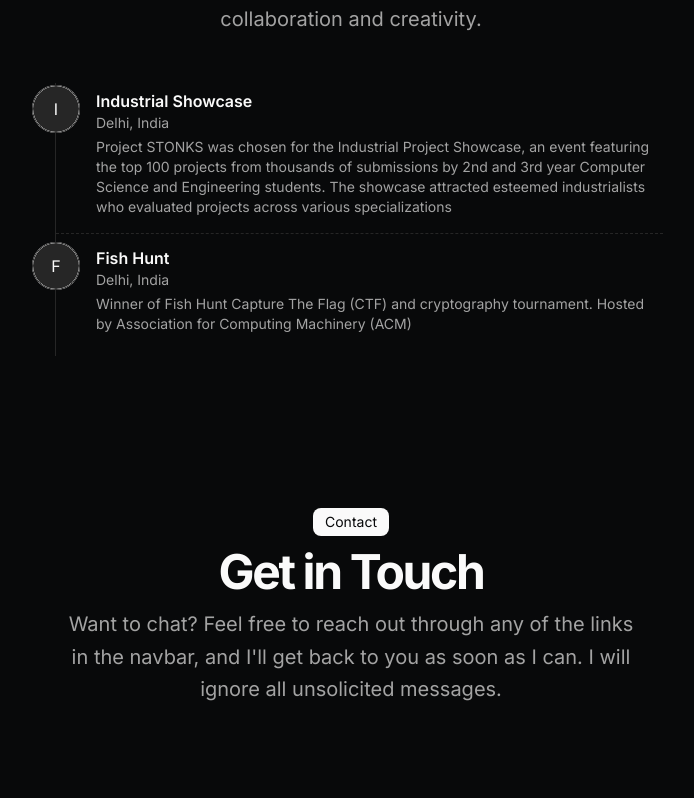
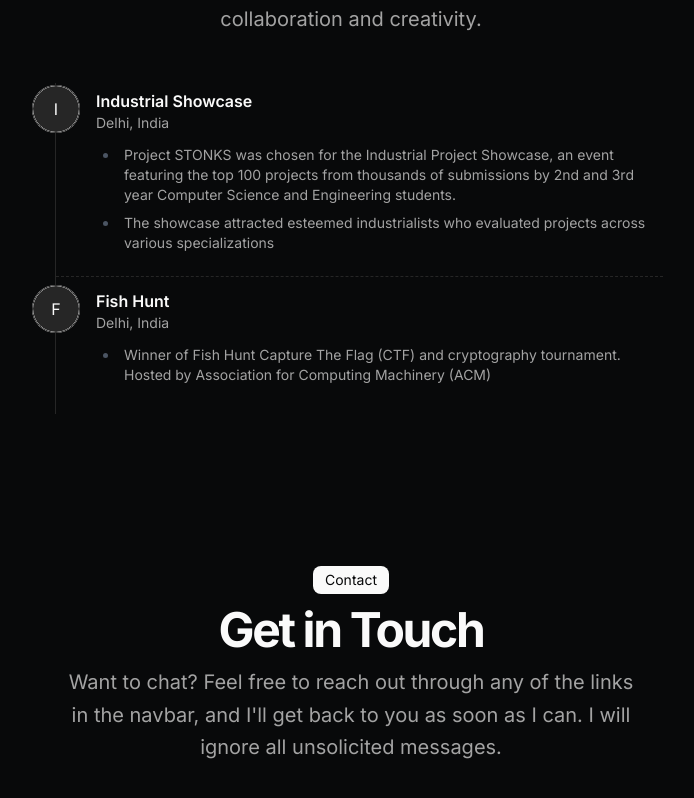
Before and after one commit to HARISHWA2003/portfolioFinal, a Next.js app: page / in a window 1280 px wide. Shown: the part 2016-2814 px from the top of the page, without its empty margins (289-983 px from the left). Built offline with nearby package versions, Linux system fonts and the light colour scheme.

Commit message:
added bullets for hackathon and workex

```diff
--- a/src/components/hackathon-card.tsx
+++ b/src/components/hackathon-card.tsx
@@ -41,7 +41,16 @@ export function HackathonCard({
         )}
         {description && (
           <span className="prose dark:prose-invert text-sm text-muted-foreground">
-            {description}
+            {/* {description} */}
+            <ul>
+              {description.split("\n").map((point, index) => (
+                <li key={index} className="mt-2">
+                  <div className="h-fit w-full flex flex-row">
+                    <div>{point}</div>
+                  </div>
+                </li>
+              ))}
+            </ul>
           </span>
         )}
       </div>
--- a/src/components/resume-card.tsx
+++ b/src/components/resume-card.tsx
@@ -100,7 +100,18 @@ export const ResumeCard = ({
               }}
               className="mt-2 text-xs sm:text-sm"
             >
-              {description}
+              {/* {description} */}
+              <ul>
+                {description.split("\n").map((point, index) => (
+                  <li key={index} className="mt-2">
+                    <div className="h-fit w-full flex flex-row">
+                      <div className="mr-1">• </div>
+                      <div>{point}</div>
+                    </div>
+                    {/* {point} */}
+                  </li>
+                ))}
+              </ul>
             </motion.div>
           )}
         </div>
```
